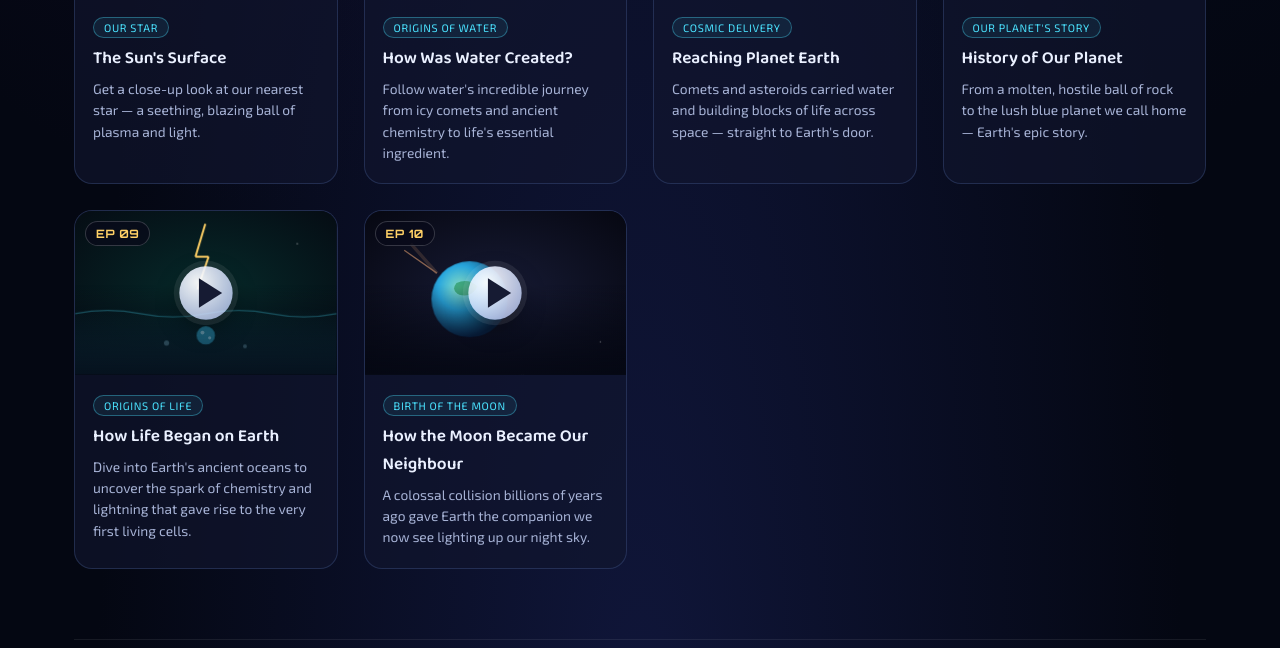
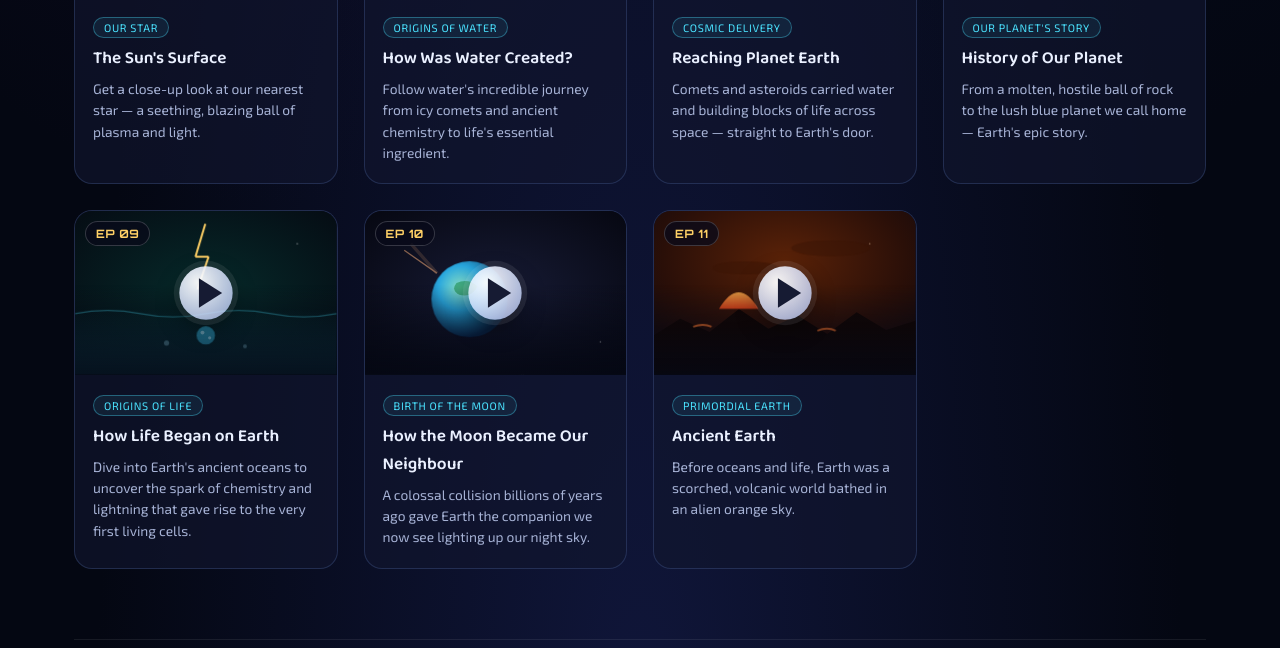
Before and after one commit to gsms-tools/gsms-tools.github.io, a plain HTML site: page students/spacecraft/index.html in a window 1280 px wide. Shown: the part 1798-2446 px from the top of the page. Drawn offline with Linux system fonts and the light colour scheme; animation ran at ten frames a second.

Commit message:
Update short films count and add video details

```diff
--- a/students/spacecraft/index.html
+++ b/students/spacecraft/index.html
@@ -344,7 +344,7 @@
       just as stars, but as a story billions of years in the making.
     </p>
     <div class="about-grid">
-      <div class="fact"><span class="emoji">🌌</span><span class="num">8</span><span class="lbl">Short Films</span></div>
+      <div class="fact"><span class="emoji">🌌</span><span class="num">11</span><span class="lbl">Short Films</span></div>
       <div class="fact"><span class="emoji">🔭</span><span class="num">13.8B</span><span class="lbl">Years of History</span></div>
       <div class="fact"><span class="emoji">🪐</span><span class="num">1</span><span class="lbl">Amazing Home Planet</span></div>
     </div>
@@ -624,6 +624,33 @@ const videos = [
         <line x1="70" y1="50" x2="110" y2="95" stroke="#ffb27a" stroke-width="5" opacity="0.3"/>
       </g>
     </svg>`
+  },
+  {
+    file: "ancient-earth.mp4",
+    title: "Ancient Earth",
+    desc: "Before oceans and life, Earth was a scorched, volcanic world bathed in an alien orange sky.",
+    tag: "Primordial Earth",
+    art: `<svg viewBox="0 0 400 250" xmlns="http://www.w3.org/2000/svg">
+      <defs><radialGradient id="ae-bg" cx="50%" cy="30%" r="85%">
+        <stop offset="0%" stop-color="#5a2208"/><stop offset="55%" stop-color="#2a0f08"/><stop offset="100%" stop-color="#05060f"/></radialGradient>
+        <linearGradient id="ae-lava" x1="0" y1="0" x2="0" y2="1">
+          <stop offset="0%" stop-color="#ffb24d"/><stop offset="100%" stop-color="#ff4d1f"/>
+        </linearGradient></defs>
+      <rect width="400" height="250" fill="url(#ae-bg)"/>
+      <g class="twinkle" opacity="0.6"><circle cx="60" cy="35" r="1.1" fill="#ffd9b3"/><circle cx="330" cy="50" r="1" fill="#ffd9b3"/></g>
+      <path d="M0,190 L40,165 L85,185 L130,150 L175,180 L220,160 L265,188 L310,155 L355,182 L400,168 L400,250 L0,250 Z" fill="#120603"/>
+      <g class="pulse-soft" style="transform-box:fill-box; transform-origin:130px 150px;">
+        <path d="M100,150 Q130,100 160,150 Z" fill="url(#ae-lava)" opacity="0.85"/>
+      </g>
+      <g class="drift" opacity="0.8">
+        <path d="M60,180 q15,-6 28,0" stroke="#ff7a30" stroke-width="3" fill="none"/>
+        <path d="M250,186 q15,-6 28,0" stroke="#ff7a30" stroke-width="3" fill="none"/>
+      </g>
+      <g class="drift" opacity="0.5">
+        <ellipse cx="140" cy="90" rx="50" ry="10" fill="#3a1505"/>
+        <ellipse cx="270" cy="60" rx="60" ry="12" fill="#3a1505"/>
+      </g>
+    </svg>`
   }
 ];
 
```
